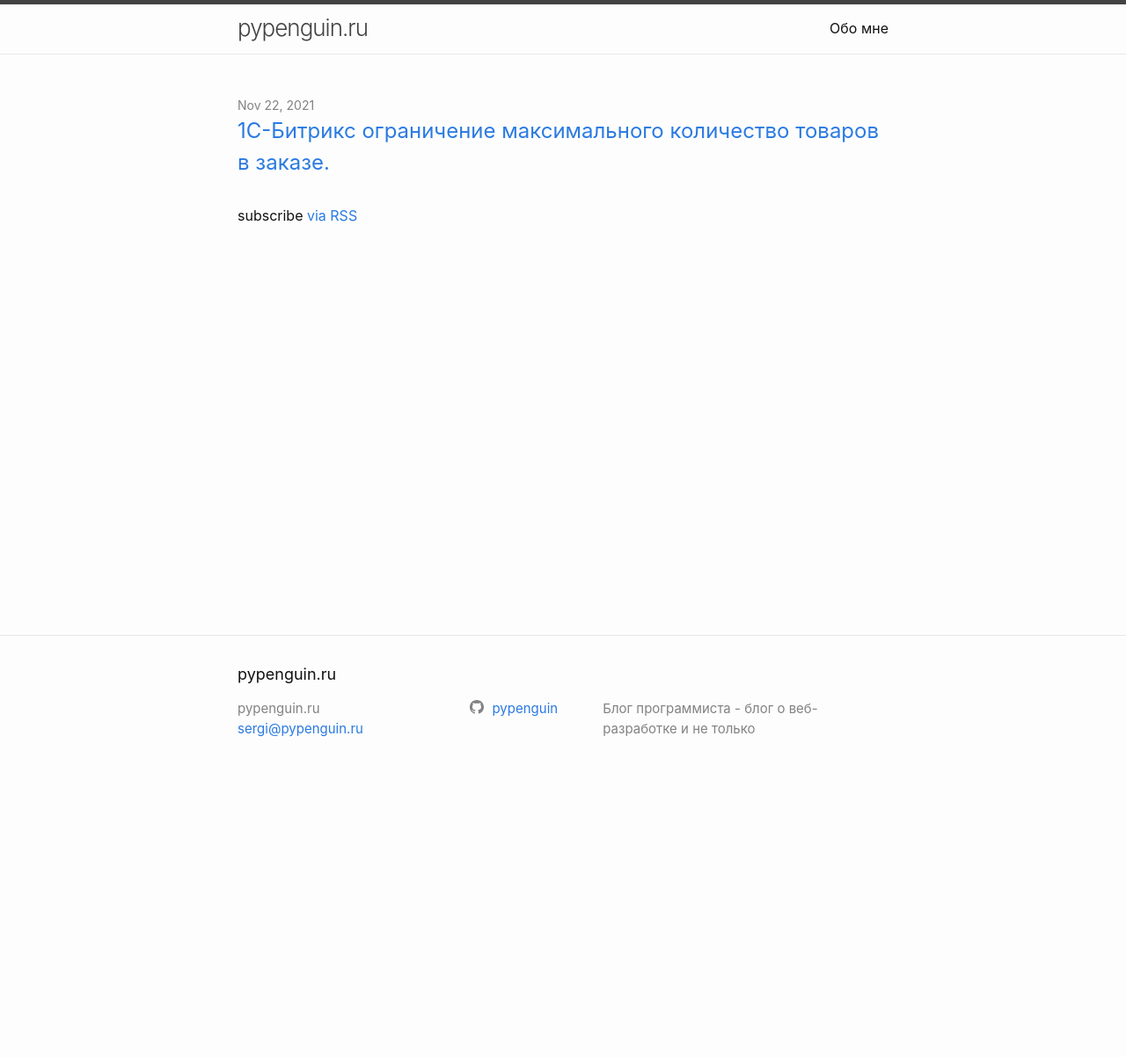
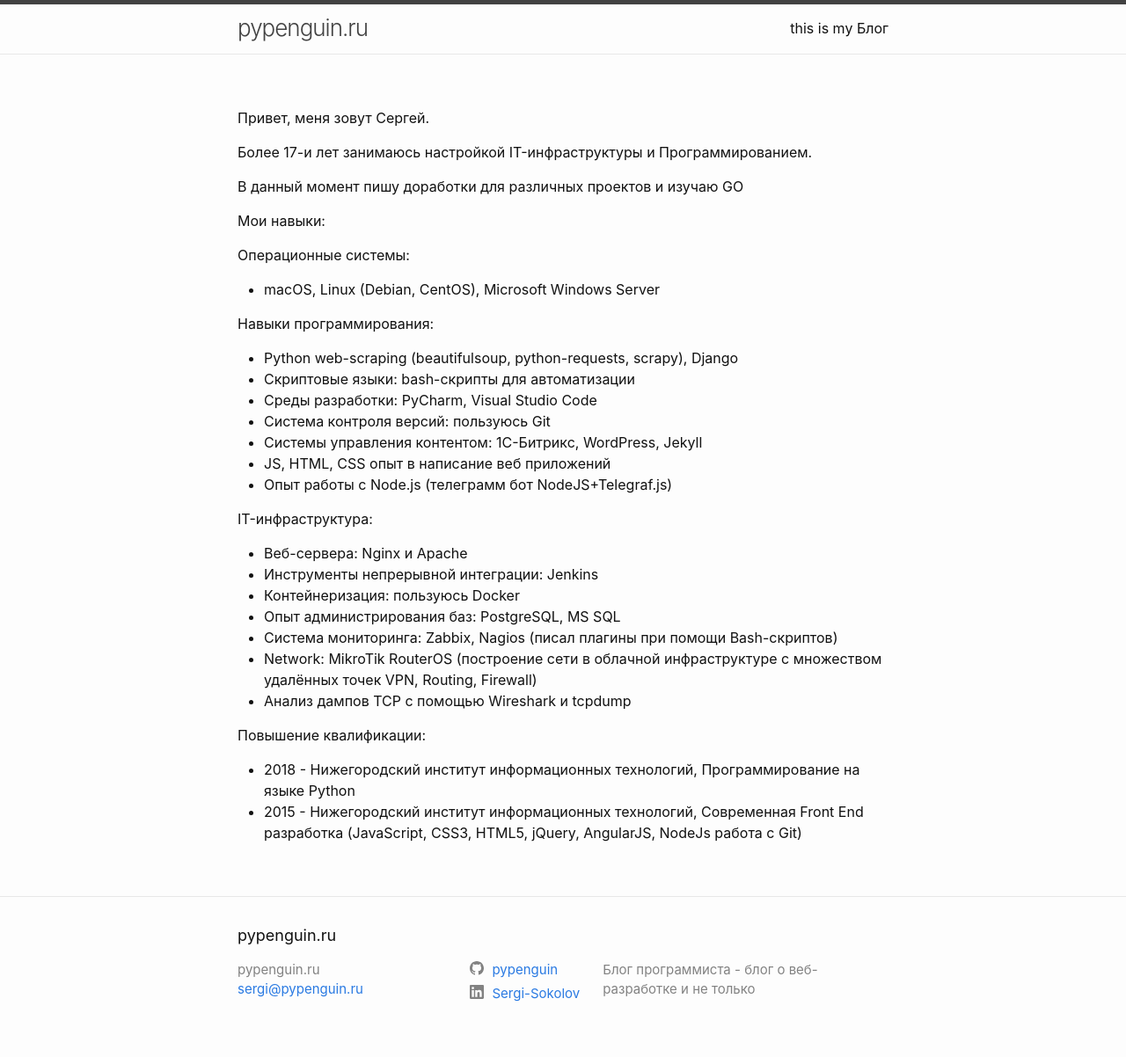
Before and after one commit to pypenguin/pypenguin.ru, a Jekyll site: the page built from index.markdown, in a window 1280 px wide. Shown: the whole page at 88% size. Built offline with Jekyll 4.4.1, drawn with Linux system fonts in a browser that asks for light colours; before the commit the page ends 900 px from its top, so only the background shows below that.

Commit message:
structure update

```diff
--- a/_config.yml
+++ b/_config.yml
@@ -23,14 +23,29 @@ email: sergi@pypenguin.ru
 description: >- # this means to ignore newlines until "baseurl:"
   Блог программиста - блог о веб-разработке и не только
 url: "https://pypenguin.ru" # the base hostname & protocol for your site, e.g. http://example.com
+
+# SEO/OpenGraph
+logo: /images/logo.png
+
 #twitter_username: pypenguin
 github_username:  pypenguin
-linkedin_username:
+linkedin_username: Sergi-Sokolov
 
 # Build settings
 theme: minima
 plugins:
   - jekyll-feed
+  - jekyll-sitemap
+  - jekyll-seo-tag
+
+webmaster_verifications:
+  google: HvKBHKDi54qaxtKXk71eryWyJDcaQ4-cQQwIEJnnpus
+#  bing: 1234
+#  alexa: 1234
+  yandex: 5c3d3018fe0f4999
+#  baidu: 1234
+
+permalink: none # /:categories/:title:output_ext
 
 # Exclude from processing.
 # The following items will not be processed, by default.
--- a/_includes/header.html
+++ b/_includes/header.html
@@ -17,12 +17,7 @@
         </label>
 
         <div class="trigger">
-          {%- for path in page_paths -%}
-            {%- assign my_page = site.pages | where: "path", path | first -%}
-            {%- if my_page.title -%}
-            <a class="page-link" href="{{ my_page.url | relative_url }}">{{ my_page.title | escape }}</a>
-            {%- endif -%}
-          {%- endfor -%}
+	    <a class="page-link" href="/blog/">this is my Блог</a>
         </div>
       </nav>
     {%- endif -%}
--- a/_posts/2021-11-22-1C-Bitrix-ogranichenie-na-maksimalnoe-kolichestvo-tovarov-v-zakaze.markdown
+++ b/_posts/2021-11-22-1C-Bitrix-ogranichenie-maksimalnogo-kolichestva-tovarov-v-zakaze.markdown
@@ -6,11 +6,11 @@ categories: 1C-Bitrix
 ---
 
 
-В этой заметке добавим возможность установки максимального количество товаров в заказе, создадим новый шаблон корзины, Добавим возможность управлять через параметры компонента.
+В этой заметке реализуем возможность настройки максимального количество товаров в заказе!
 
 ![My helpful screenshot](/images/bitrix/bx_basket_button.png)
 
-Работать будет так: Если количество товаров в корзине больше максимального - то кнопка "Оформить заказ" становится не активной и под кнопкой выводим текст уведомления. Как только количество товаров становится меньше или равно указанному через параметры компонента - кнопка появляется. Все работает на лету, без перезагрузки страницы.
+Работать будет так: Если количество товаров в корзине больше максимального - кнопка "Оформить заказ" перестанет быть активной и под кнопкой будет выведен текст уведомления. Как только количество товаров становится меньше или равно указанному кнопка снова становится активной. Все работает на лету, без перезагрузки страницы. Изменять доступное количество к заказу товара станет возможно через параметры компонента.
 
 ![My helpful screenshot](/images/bitrix/bx_basket_disabled_button.png)
 
--- a/index.markdown
+++ b/index.markdown
@@ -1,6 +1,38 @@
 ---
-# Feel free to add content and custom Front Matter to this file.
-# To modify the layout, see https://jekyllrb.com/docs/themes/#overriding-theme-defaults
+layout: page
+---
+Привет, меня зовут Сергей.
 
-layout: home
----
+Более 17-и лет занимаюсь настройкой IT-инфраструктуры и Программированием.
+
+В данный момент пишу доработки для различных проектов и изучаю GO
+
+Мои навыки:
+
+Операционные системы:
+- macOS, Linux (Debian, CentOS), Microsoft Windows Server
+
+Навыки программирования:
+
+- Python web-scraping (beautifulsoup, python-requests, scrapy), Django
+- Скриптовые языки: bash-скрипты для автоматизации
+- Среды разработки: PyCharm, Visual Studio Code
+- Система контроля версий: пользуюсь Git
+- Системы управления контентом: 1C-Битрикс, WordPress, Jekyll
+- JS, HTML, CSS опыт в написание веб приложений
+- Опыт работы с Node.js (телеграмм бот NodeJS+Telegraf.js)
+
+IT-инфраструктура:
+
+- Веб-сервера: Nginx и Apache
+- Инструменты непрерывной интеграции: Jenkins
+- Контейнеризация: пользуюсь Docker
+- Опыт администрирования баз: PostgreSQL, MS SQL
+- Система мониторинга: Zabbix, Nagios (писал плагины при помощи Bash-скриптов)
+- Network: MikroTik RouterOS (построение сети в облачной инфраструктуре с множеством удалённых точек VPN, Routing, Firewall)
+- Анализ дампов TCP с помощью Wireshark и tcpdump
+
+Повышение квалификации:
+
+- 2018 - Нижегородский институт информационных технологий, Программирование на языке Python
+- 2015 - Нижегородский институт информационных технологий, Современная Front End разработка (JavaScript, CSS3, HTML5, jQuery, AngularJS, NodeJs работа с Git)
```
Also changed, not shown: Gemfile (+7 -0 lines), about.markdown (deleted, +0 -40 lines), blog.markdown (added, +7 -0 lines).
